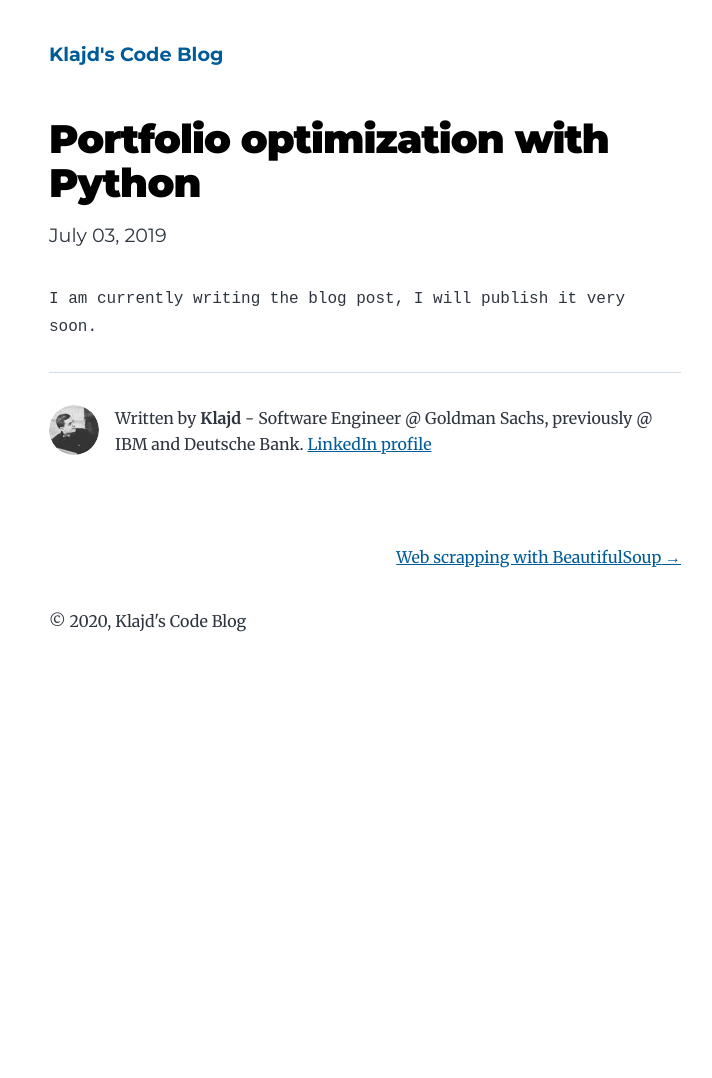
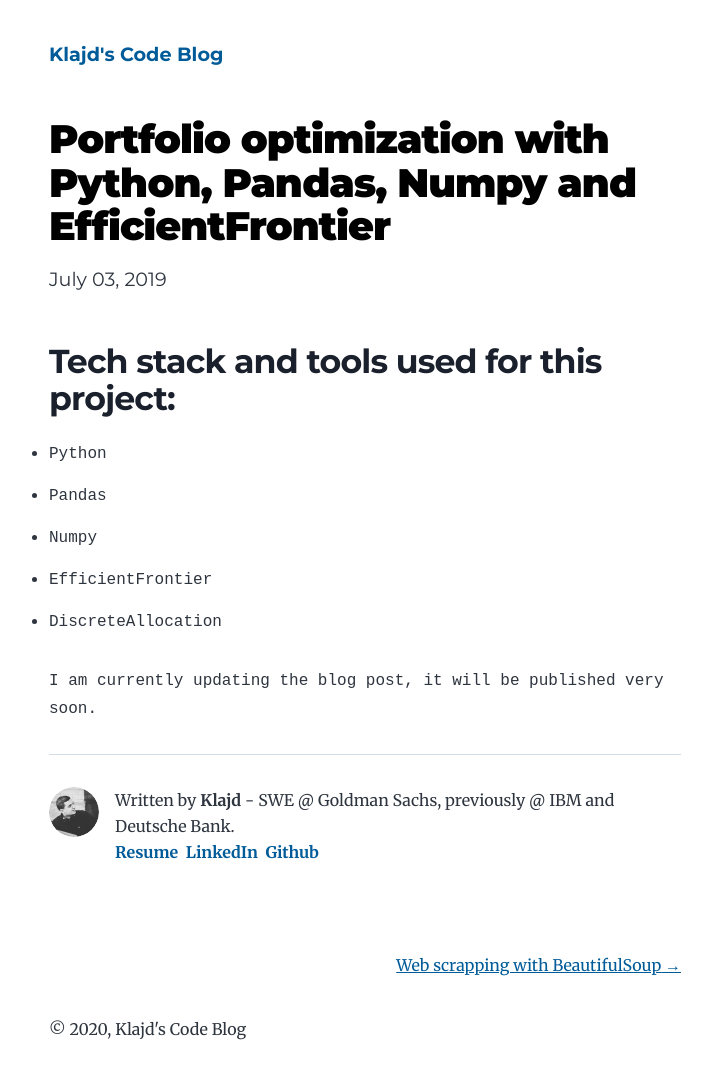
Before and after one commit to klajddd/gatsby-myblog, a Gatsby site: page /portfolio-optimization/ in a window 1280 px wide. Shown: the whole page, without its empty margins (275-987 px from the left). Before the commit the page ends 800 px from the top, so only its background shows below. Built offline with nearby package versions, Linux system fonts and the light colour scheme; Gatsby itself is replaced by a stand-in of ours.

Commit message:
update blogs, add resume and social links

```diff
--- a/content/blog/hello-world/index.md
+++ b/content/blog/full-stack-website/index.md
@@ -14,4 +14,4 @@ description: "Building an algorithm library website for professionals and studen
 - `Netlify`
 
 
-`I am currently writing the blog post, I will publish it very soon, including a link to the library website.`
+`I am currently updating the blog post, it will be published very soon, including the link to the library website.`
--- a/content/blog/hackerrank-ranking/index.md
+++ b/content/blog/hackerrank-ranking/index.md
@@ -3,5 +3,12 @@ title: Getting ranked among top HackerRank coders for Python and Java
 date: "2020-01-14T22:12:03.284Z"
 description: "How much work does it take to get ranked among top HackerRank coders in the UK for Python and Java."
 ---
+### Tech stack and tools used for this project:
+- `HackerRank`
+- `Java`
+- `Python`
+- `VS Code`
+- `IntelliJ`
 
-`I am currently writing the blog post, I will publish it very soon.`
+
+`I am currently updating the blog post, it will be published very soon.`
--- a/content/blog/portfolio-optimization/index.md
+++ b/content/blog/portfolio-optimization/index.md
@@ -1,7 +1,14 @@
 ---
-title: Portfolio optimization with Python
+title: Portfolio optimization with Python, Pandas, Numpy and EfficientFrontier
 date: "2019-07-03T22:12:03.284Z"
 description: "Using Python to optimize portfolio trading methodologies."
 ---
 
-`I am currently writing the blog post, I will publish it very soon.`
+## Tech stack and tools used for this project:
+- `Python`
+- `Pandas`
+- `Numpy`
+- `EfficientFrontier`
+- `DiscreteAllocation`
+
+`I am currently updating the blog post, it will be published very soon.`
--- a/content/blog/web-scrapping/index.md
+++ b/content/blog/web-scrapping/index.md
@@ -3,4 +3,4 @@ title: Web scrapping with BeautifulSoup
 date: "2019-09-20T22:12:03.284Z"
 description: "Web scrapping using Python and BeautifulSoup."
 ---
-`I am currently writing the blog post, I will publish it very soon.`
+`I am currently updating the blog post, it will be published very soon.`
--- a/gatsby-config.js
+++ b/gatsby-config.js
@@ -3,7 +3,7 @@ module.exports = {
     title: `Klajd's Code Blog`,
     author: {
       name: `Klajd`,
-      summary: `- Software Engineer @ Goldman Sachs, previously @ IBM and Deutsche Bank.`,
+      summary: `- SWE @ Goldman Sachs, previously @ IBM and Deutsche Bank.`,
     },
     description: `A starter blog demonstrating what Gatsby can do.`,
     siteUrl: `https://gatsby-starter-blog-demo.netlify.app/`,
--- a/src/components/bio.js
+++ b/src/components/bio.js
@@ -56,9 +56,18 @@ const Bio = () => {
         <p>
           Written by <strong>{author.name}</strong> {author?.summary || null}
           {` `}
-          <a href={`https://www.linkedin.com/in/klajdkaraj`}>
-            LinkedIn profile
+          <b>
+          <p></p>
+          <a href={`https://klakaraj.com/` } style={{"text-decoration": "none"}} >
+            Resume &nbsp;
           </a>
+          <a href={`https://www.linkedin.com/in/klajdkaraj`} style={{"text-decoration": "none"}}>
+            LinkedIn &nbsp;
+          </a>
+          <a href={`https://github.com/klajddd`} style={{"text-decoration": "none"}}>
+          Github
+          </a>
+          </b>
         </p>
       )}
     </div>
--- a/src/style.css
+++ b/src/style.css
@@ -247,7 +247,7 @@ a:focus {
 }
 
 .global-wrapper[data-is-root-path="true"] .bio {
-  margin-bottom: var(--spacing-20);
+  margin-bottom: var(--spacing-50);
 }
 
 .global-header {
```
Also changed, not shown: content/blog/full-stack-website/salty_egg.jpg (renamed from content/blog/hello-world/salty_egg.jpg).
